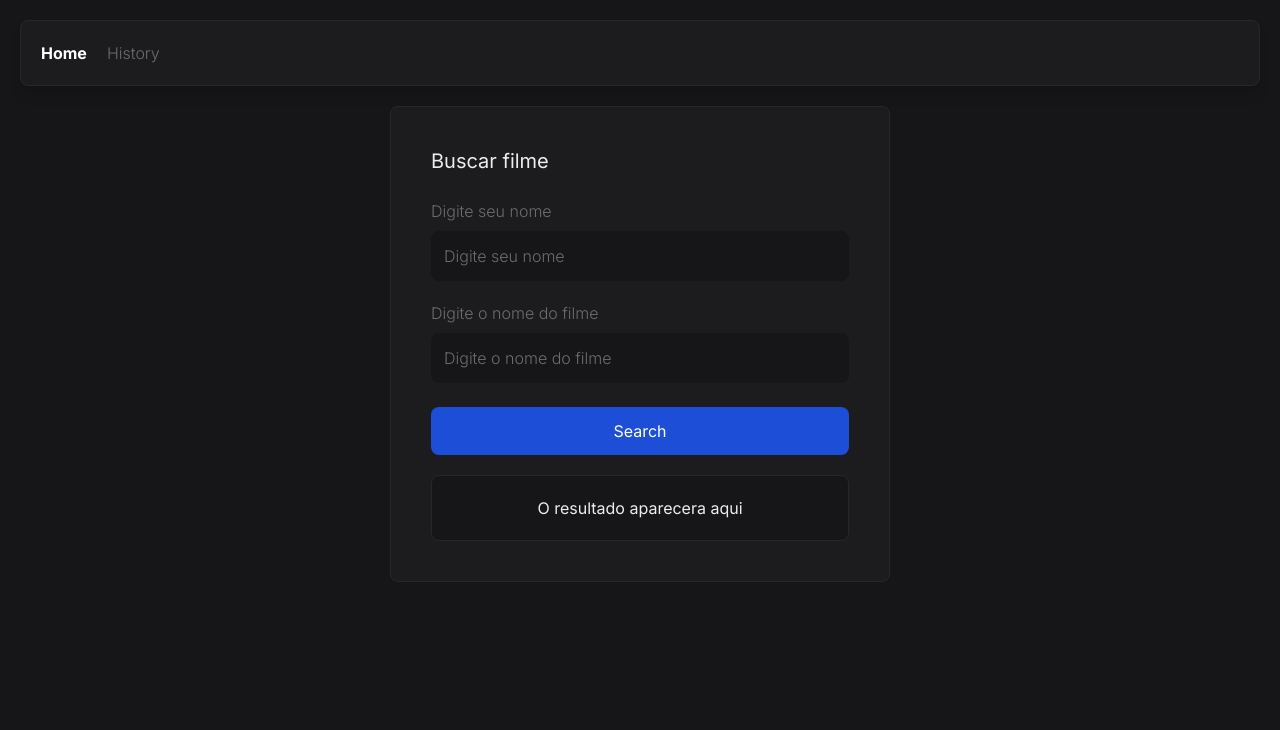
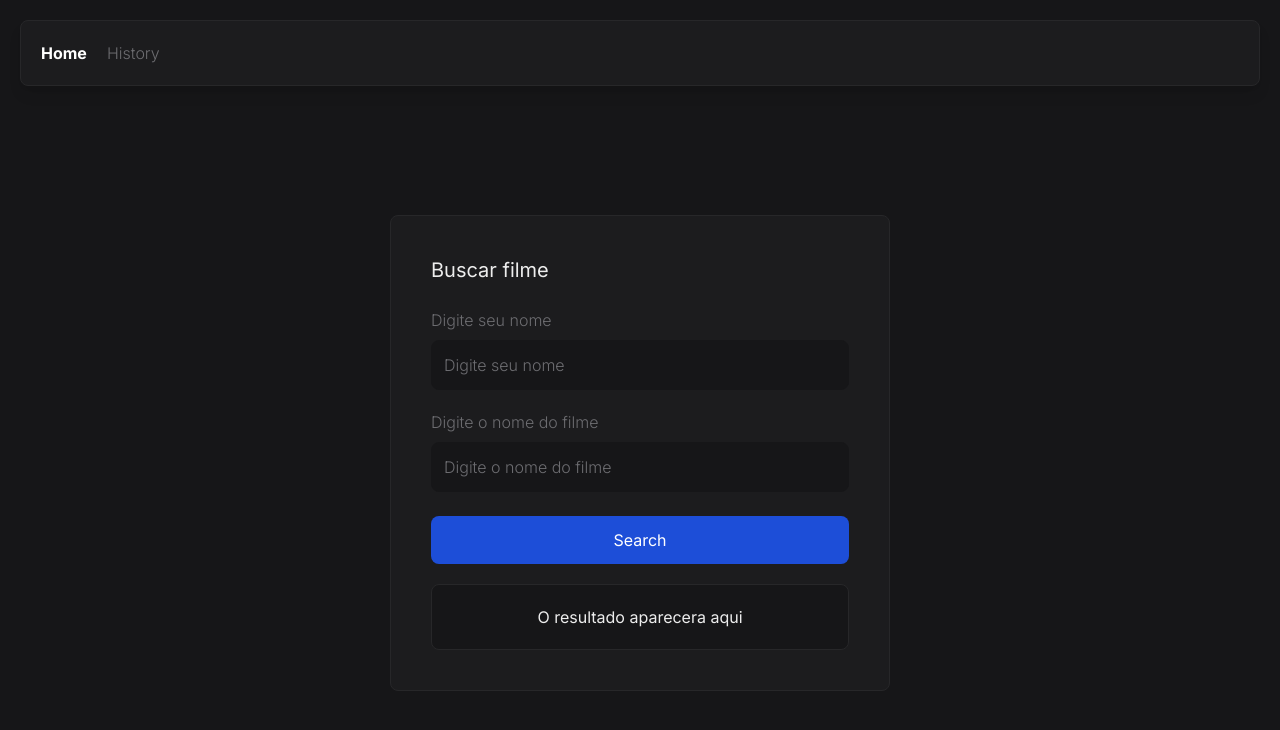
Before and after one commit to vitordcunha/stefanini-test, a Next.js app: page / in a window 1280 px wide. Shown: the top 730 px of the page. Built offline with nearby package versions, Linux system fonts and the light colour scheme.

Commit message:
fix: layout

```diff
--- a/src/app/layout.tsx
+++ b/src/app/layout.tsx
@@ -20,12 +20,9 @@ export default function RootLayout({
 }>) {
   return (
     <html lang="en">
-      <body className={inter.className}>
-        <div>
-          <Header />
-
-          <main className="container mx-auto px-4 sm:px-8">{children}</main>
-        </div>
+      <body className={`${inter.className} h-screen w-screen flex flex-col`}>
+        <Header />
+        <main className="w-full h-full">{children}</main>
       </body>
     </html>
   );
```
